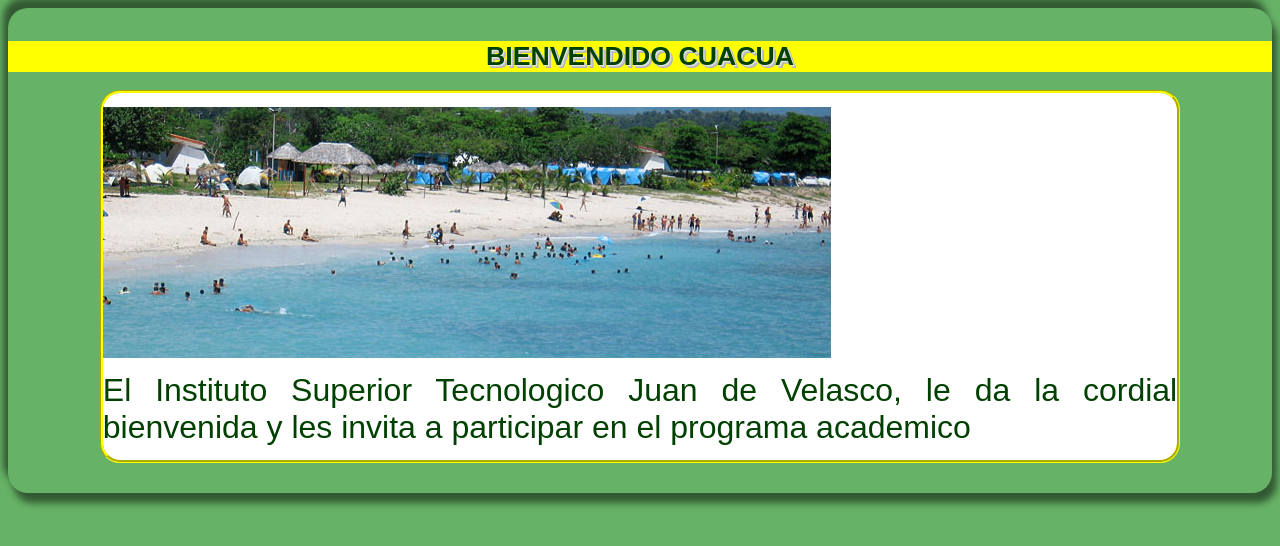
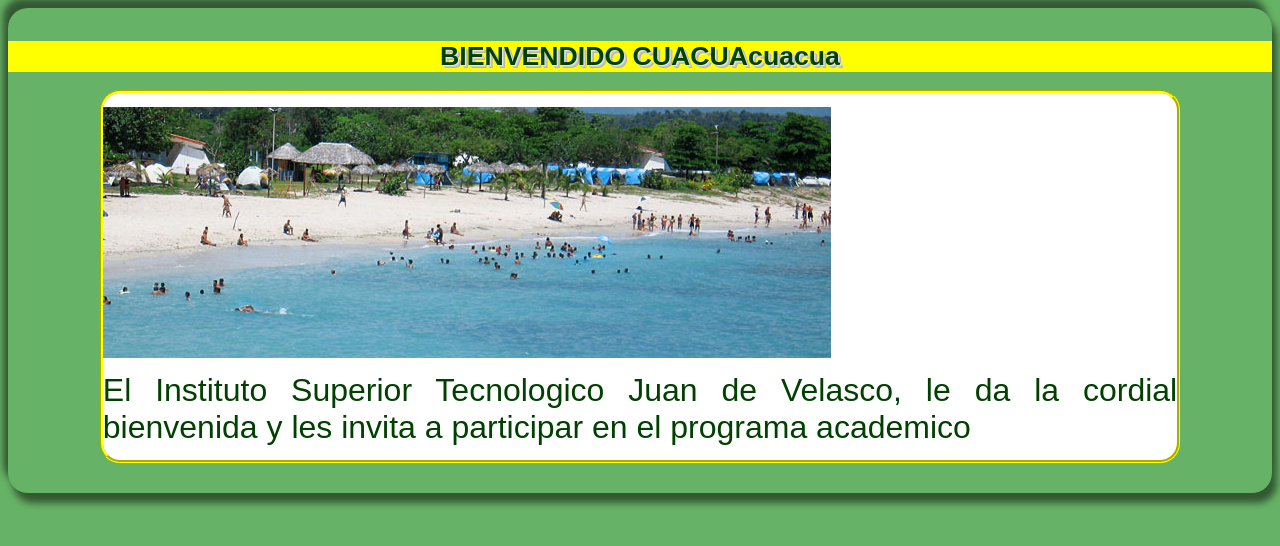
Before and after one commit to ivonzuniugas/proyectomie2-grupo1, a plain HTML site: page contenido.html in a window 1280 px wide. Drawn offline with Linux system fonts and the light colour scheme.

Commit message:
Cambio del titulo
Se realizom un cambio en la linea 13 del archivo index.html

Espero les guste atte, patricio

```diff
--- a/contenido.html
+++ b/contenido.html
@@ -10,7 +10,7 @@
 <body class="sombra2">
 
  <br />
-  <center>   <H1>BIENVENDIDO CUACUA</H1>
+  <center>   <H1>BIENVENDIDO CUACUAcuacua</H1>
   <div >
   <p class="parrafo" align="justify"><img src="imagenes/RanchoLuna.jpg" width="728" height="251" /></p>
   <p class="parrafo" align="justify"><font size="+3">El Instituto Superior Tecnologico Juan de Velasco, le da la cordial bienvenida y les invita a participar en el programa academico </font></p>
```
